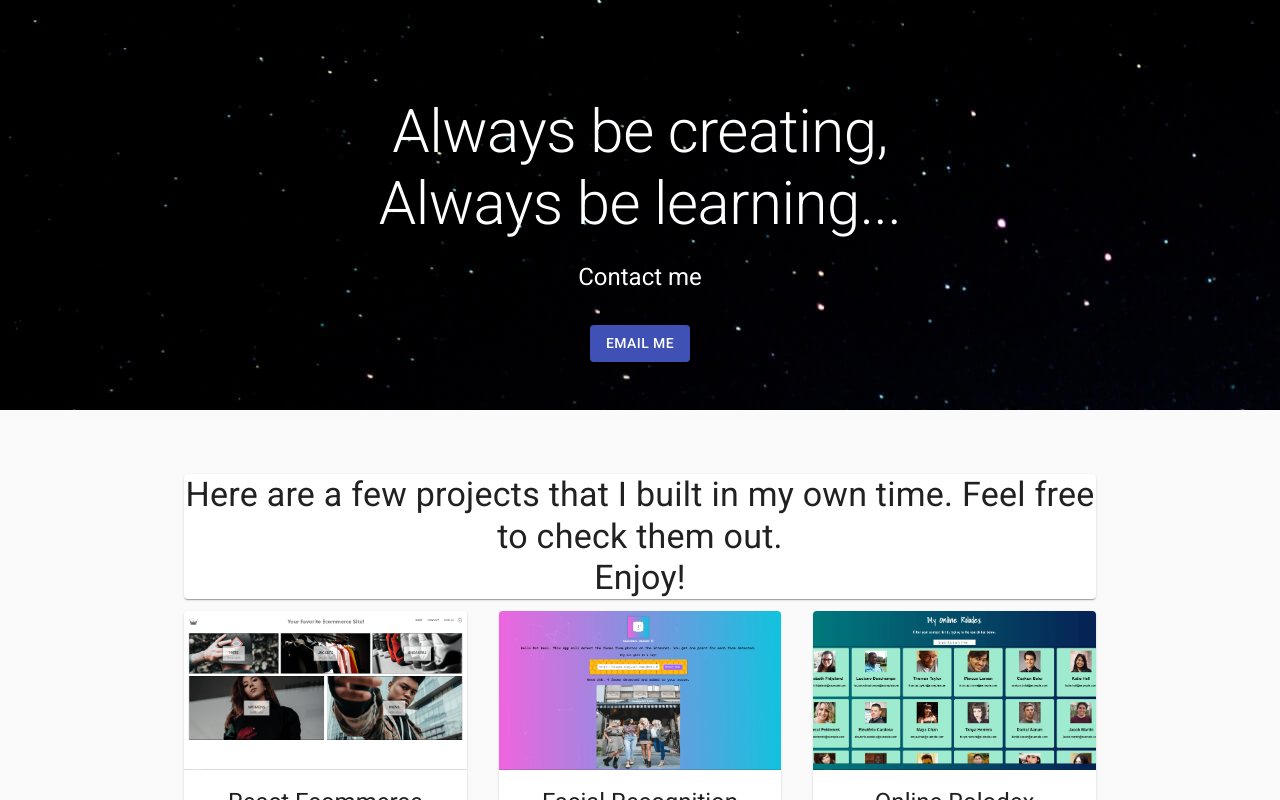
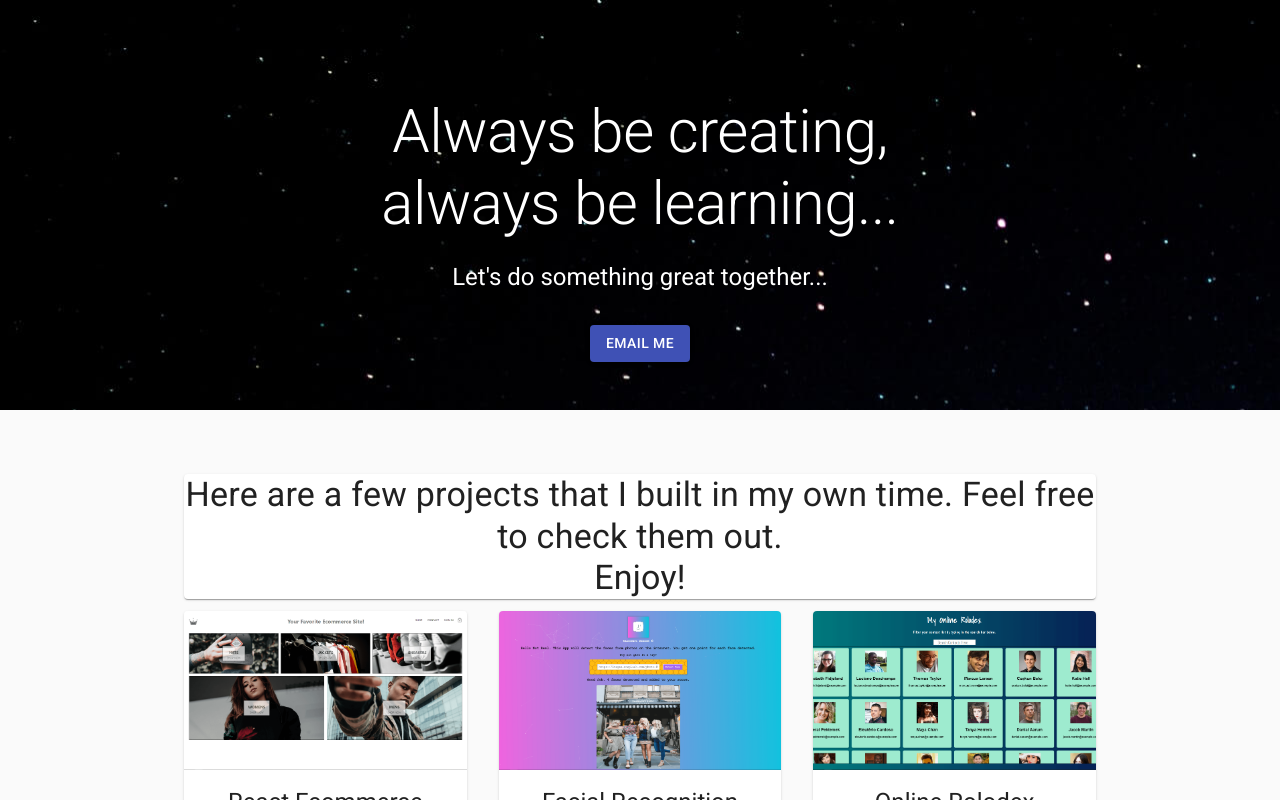
Before and after one commit to Paul---/react-portfolio, a React (Create React App) app: page / in a window 1280 px wide. Shown: the top 800 px of the page. Built offline with nearby package versions, Linux system fonts and the light colour scheme.

Commit message:
change hero text

```diff
--- a/src/Album/Album.jsx
+++ b/src/Album/Album.jsx
@@ -137,7 +137,7 @@ export default function Album() {
               color='textPrimary'
               gutterBottom
             >
-              Always be creating, Always be learning...{' '}
+              Always be creating, always be learning...{' '}
             </Typography>
             <Typography
               style={{ color: '#ffffff' }}
@@ -146,7 +146,7 @@ export default function Album() {
               color='textSecondary'
               paragraph
             >
-              Contact me
+              Let's do something great together...
             </Typography>
             <div className={classes.heroButtons}>
               <Grid container spacing={2} justify='center'>
```
